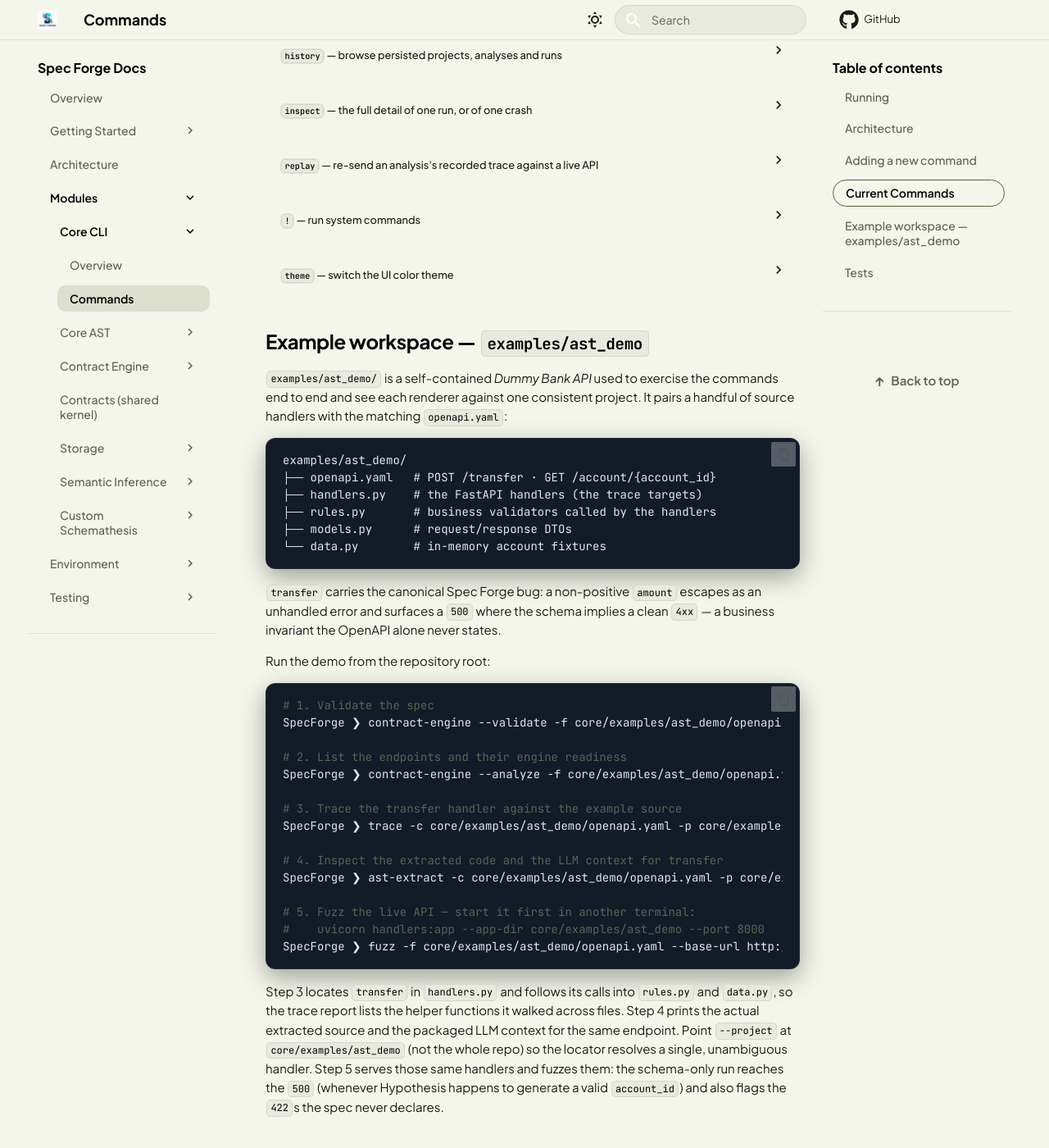
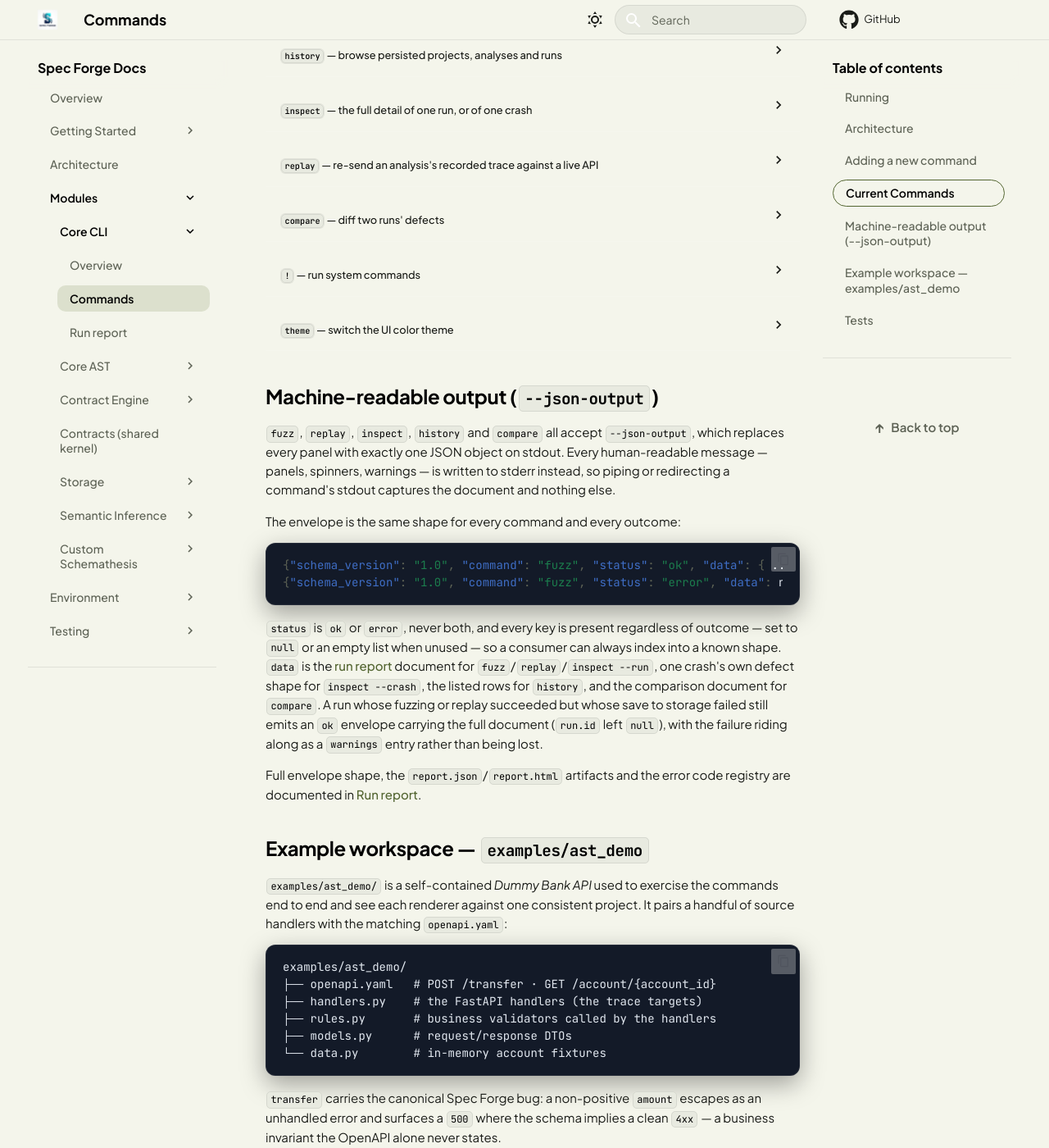
Before and after one commit to Spec-Forge-Testing/specforge-docs, an MkDocs documentation site: the page built from docs/modules/core/commands.md, in a window 1280 px wide and 1400 px high, scrolled down 2146 px. Shown: the whole window at 82% size. Built offline with MkDocs 1.6.1 and Material for MkDocs 9.7.7, drawn with Linux system fonts in a browser that asks for light colours; comment, search, counter and statistics services are not loaded.

Commit message:
docs(core): document the run report, machine output and compare

````diff
--- a/docs/modules/core/commands.md
+++ b/docs/modules/core/commands.md
@@ -337,17 +337,19 @@ are all derived from the registry — no other file needs editing.
     ```
 
     `--run <id>` renders one run in full, in five sections: a **header** with its
-    context (project, analysis, ordinal, origin, execution time, duration, status,
-    fidelity and the comparability mark); the **metrics** funnel (requests, raw →
-    confirmed → unique → flaky → **Unverified** findings — never shrunk because the
-    run was cut short) with the per-phase and per-category breakdowns;
-    **per-endpoint stats** including the latency percentiles (p50/p95/max — a dash
-    when the endpoint was never timed); every recorded **crash** — with its id, the
-    same plain-English invariant labels the fuzz report uses, the identity it was
-    found under (**Identity**; shown when at least one crash recorded one), and the
-    **minimal payload that reproduces it**, so a saved run shows no less than the
-    report printed when the fuzzing finished; and the run's **artifacts** (the
-    execution trace and any run-level files).
+    context (project, analysis, ordinal, origin, execution time, duration, status —
+    plus, when the run was cut short, **why and where** — fidelity and the
+    comparability mark); the **metrics** funnel (requests, raw → confirmed → unique
+    → flaky → **Unverified** findings — never shrunk because the run was cut short)
+    with the per-phase and per-category breakdowns; **per-endpoint stats** including
+    the latency percentiles (p50/p95/max — a dash when the endpoint was never
+    timed); every recorded **crash** — with its id, the same plain-English invariant
+    labels the fuzz report uses, the identity it was found under (**Identity**;
+    shown when at least one crash recorded one), and the **minimal payload that
+    reproduces it**, so a saved run shows no less than the report printed when the
+    fuzzing finished; and the run's **artifacts** — the execution trace plus the
+    `report.json`/`report.html` pair every save now leaves (see
+    [Run report](reports.md)).
 
     `--crash <id>` answers *what actually failed*, taking the id from the crash
     table above. It shows the request's **minimal payload** broken down by zone,
@@ -423,6 +425,41 @@ are all derived from the registry — no other file needs editing.
     replays side by side. `--no-preserve-timing` skips the recorded pacing
     between requests, which can change the outcome of timing-sensitive defects.
 
+??? "`compare` — diff two runs' defects"
+
+    ```text
+    SpecForge ❯ compare --before 3 --after 7
+    ```
+
+    Pairs every defect from `--before <id>` and `--after <id>` by **symptom** —
+    method, path, phase, invariant, status code and identity — deliberately
+    never by its minimal payload: shrinking runs again each time against a
+    target that may have changed between the two runs, so a defect that never
+    actually left can still shrink to a different reproducer. `compare` shows
+    the payload alongside each defect as its counterexample instead, and flags
+    a pairing whose two reproducers differ ("same symptom, different
+    reproducer").
+
+    Each pairing gets one of four verdicts:
+
+    - **new** — found only in `--after`.
+    - **persisted** — found in both.
+    - **possibly resolved** — found only in `--before`, and nothing taints the
+      comparison.
+    - **inconclusive** — found only in `--before`, but a caveat taints
+      `--after` or the pair itself: a different engine version, a different
+      spec revision, or either run being `truncated`, `aborted` or of
+      **reduced fidelity** — the same not-comparable signal `history` and
+      `inspect` already show.
+
+    A fresh appearance is never downgraded by a caveat — it is reported as
+    **new** regardless — and the diff is never blocked by a caveat either: it
+    is still produced, with every reason listed in a "Not directly comparable"
+    panel. A defect seen more than once on either side shows its
+    `before → after` occurrence count instead of silently collapsing to a
+    single representative. The two runs can belong to the same analysis or to
+    two different ones.
+
 ??? "`!` — run system commands"
 
     ```text
@@ -468,6 +505,34 @@ are all derived from the registry — no other file needs editing.
     Bundled themes: `default`, `mono`, `nord`, `dracula`, `solarized`, `matrix`. They
     are token→style maps in `ui/theme.py`; the active theme can also be chosen at
     startup with `SPECFORGE_THEME=<name>`.
+
+## Machine-readable output (`--json-output`)
+
+`fuzz`, `replay`, `inspect`, `history` and `compare` all accept
+`--json-output`, which replaces every panel with exactly one JSON object on
+stdout. Every human-readable message — panels, spinners, warnings — is
+written to stderr instead, so piping or redirecting a command's stdout
+captures the document and nothing else.
+
+The envelope is the same shape for every command and every outcome:
+
+```json
+{"schema_version": "1.0", "command": "fuzz", "status": "ok", "data": { ... }, "error": null, "warnings": []}
+{"schema_version": "1.0", "command": "fuzz", "status": "error", "data": null, "error": {"code": "...", "message": "..."}, "warnings": []}
+```
+
+`status` is `ok` or `error`, never both, and every key is present regardless
+of outcome — set to `null` or an empty list when unused — so a consumer can
+always index into a known shape. `data` is the [run report](reports.md)
+document for `fuzz`/`replay`/`inspect --run`, one crash's own defect shape
+for `inspect --crash`, the listed rows for `history`, and the comparison
+document for `compare`. A run whose fuzzing or replay succeeded but whose
+save to storage failed still emits an `ok` envelope carrying the full
+document (`run.id` left `null`), with the failure riding along as a
+`warnings` entry rather than being lost.
+
+Full envelope shape, the `report.json`/`report.html` artifacts and the error
+code registry are documented in [Run report](reports.md).
 
 ## Example workspace — `examples/ast_demo`
 
--- a/mkdocs.yml
+++ b/mkdocs.yml
@@ -89,6 +89,7 @@ nav:
       - Core CLI:
           - Overview: modules/core/index.md
           - Commands: modules/core/commands.md
+          - Run report: modules/core/reports.md
       - Core AST:
           - Overview: modules/core-ast/index.md
           - Reference: modules/core-ast/reference.md
````
Also changed, not shown: docs/modules/core/index.md (+1 -0 lines), docs/modules/core/reports.md (added, +88 -0 lines), docs/modules/storage/data-model.md (+8 -2 lines).
